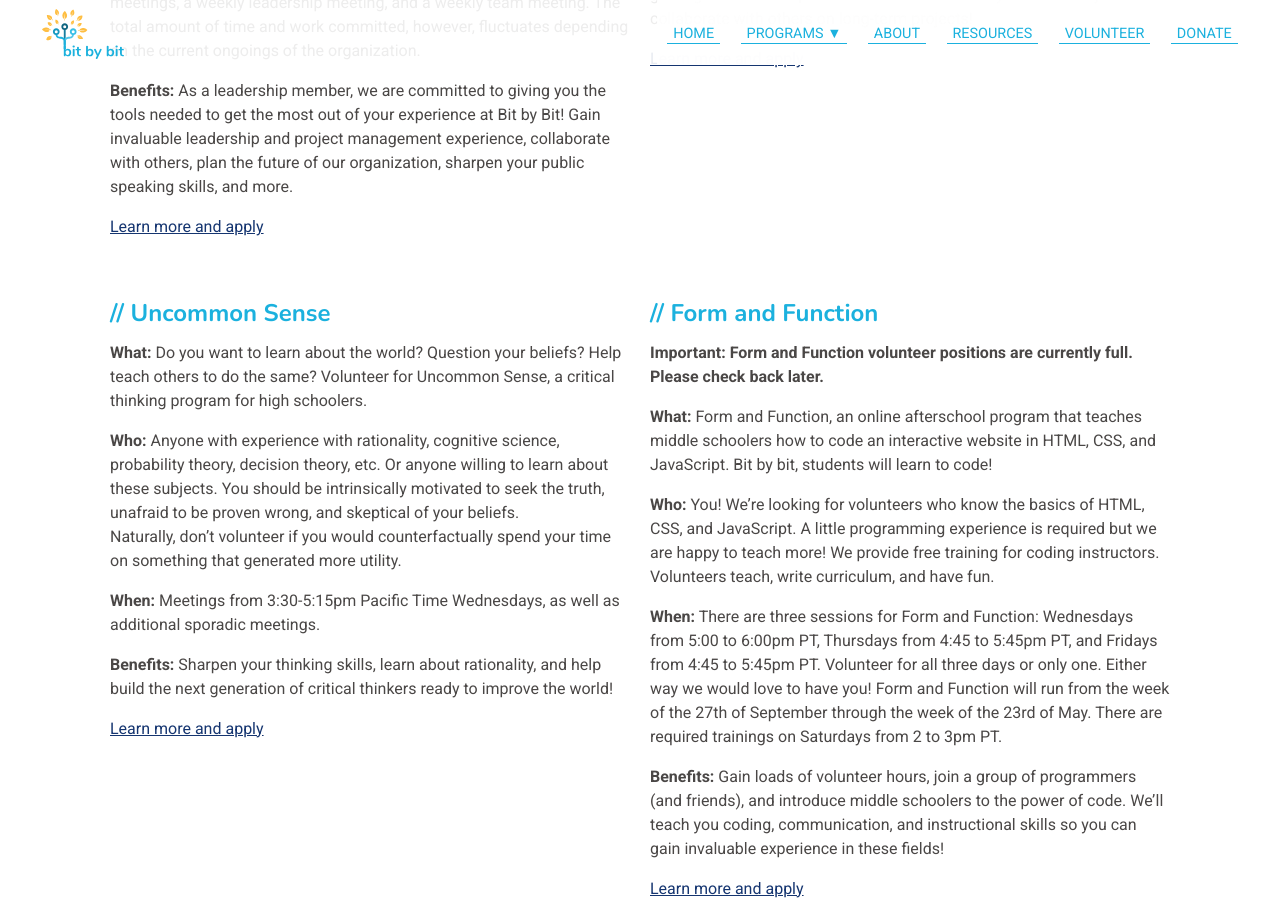
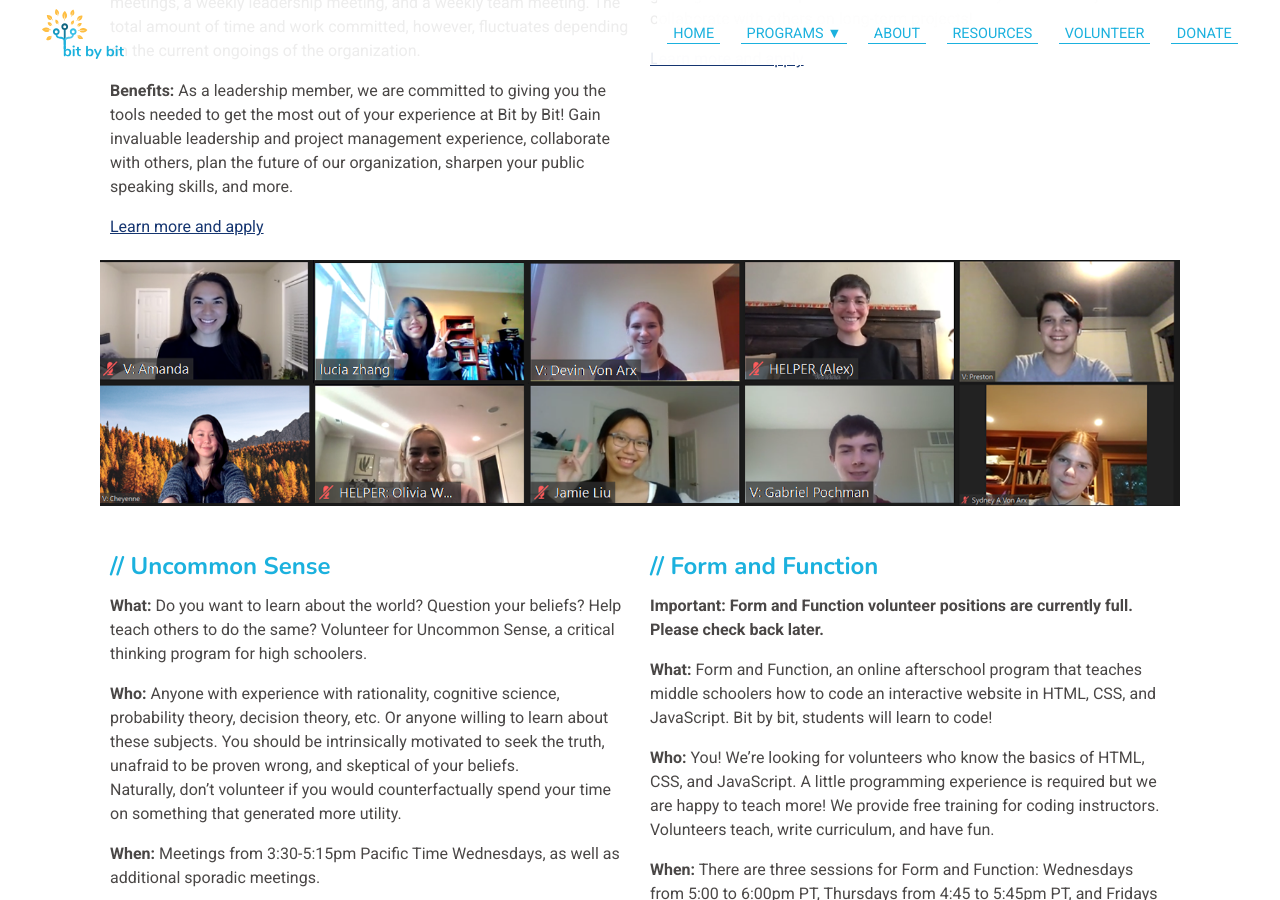
Before and after one commit to bit-by-bit-coding/bxb-website, a Jekyll site: the page built from volunteer.html, in a window 1280 px wide and 900 px high, scrolled down 983 px. Built offline with Jekyll 4.4.1, drawn with Linux system fonts in a browser that asks for light colours; nearby versions of some CDN libraries.

Commit message:
add volunteer photo
FF

```diff
--- a/styles/volunteer.scss
+++ b/styles/volunteer.scss
@@ -11,6 +11,10 @@
 #topbuttons .details-container{
     margin-right: 20px;
     flex-wrap: nowrap;
+}
+
+#ffphoto {
+    width: 100%;
 }
 
 .buttons{
--- a/volunteer.html
+++ b/volunteer.html
@@ -28,6 +28,7 @@
                 <button class="buttons">Form and Function</button>
             </a>
         </div>
+
     </div>
 </div>
 
@@ -77,7 +78,9 @@
         </div>
     </div>
 </div>
-
+<div class="section">
+    <img id="ffphoto" src="imgs/ffvolunteer.png">
+</div>
 <div class="section">
     <div class="details-container">
         <div class="details-item">
```
Also changed, not shown: imgs/ffvolunteer.png (added).
